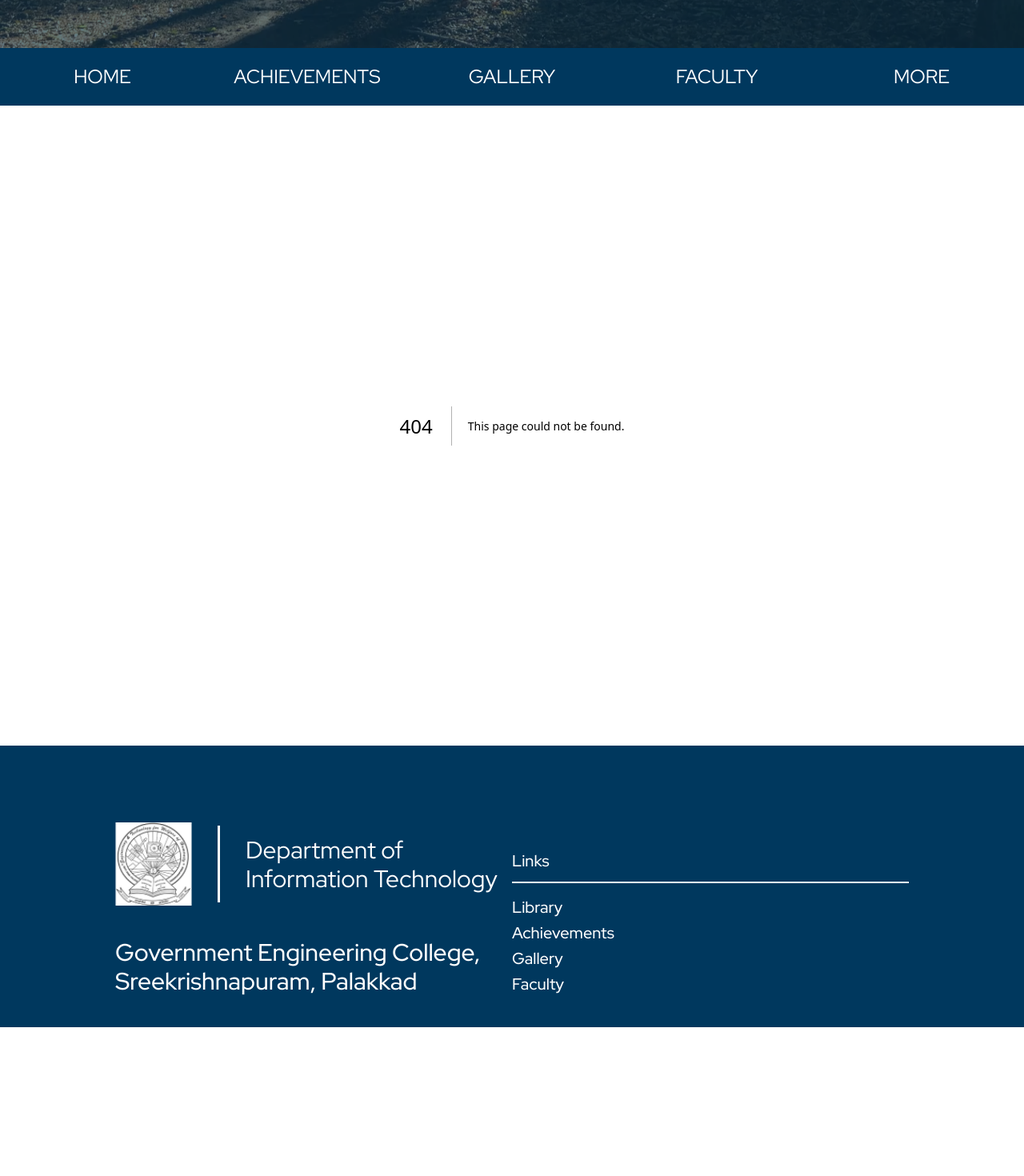
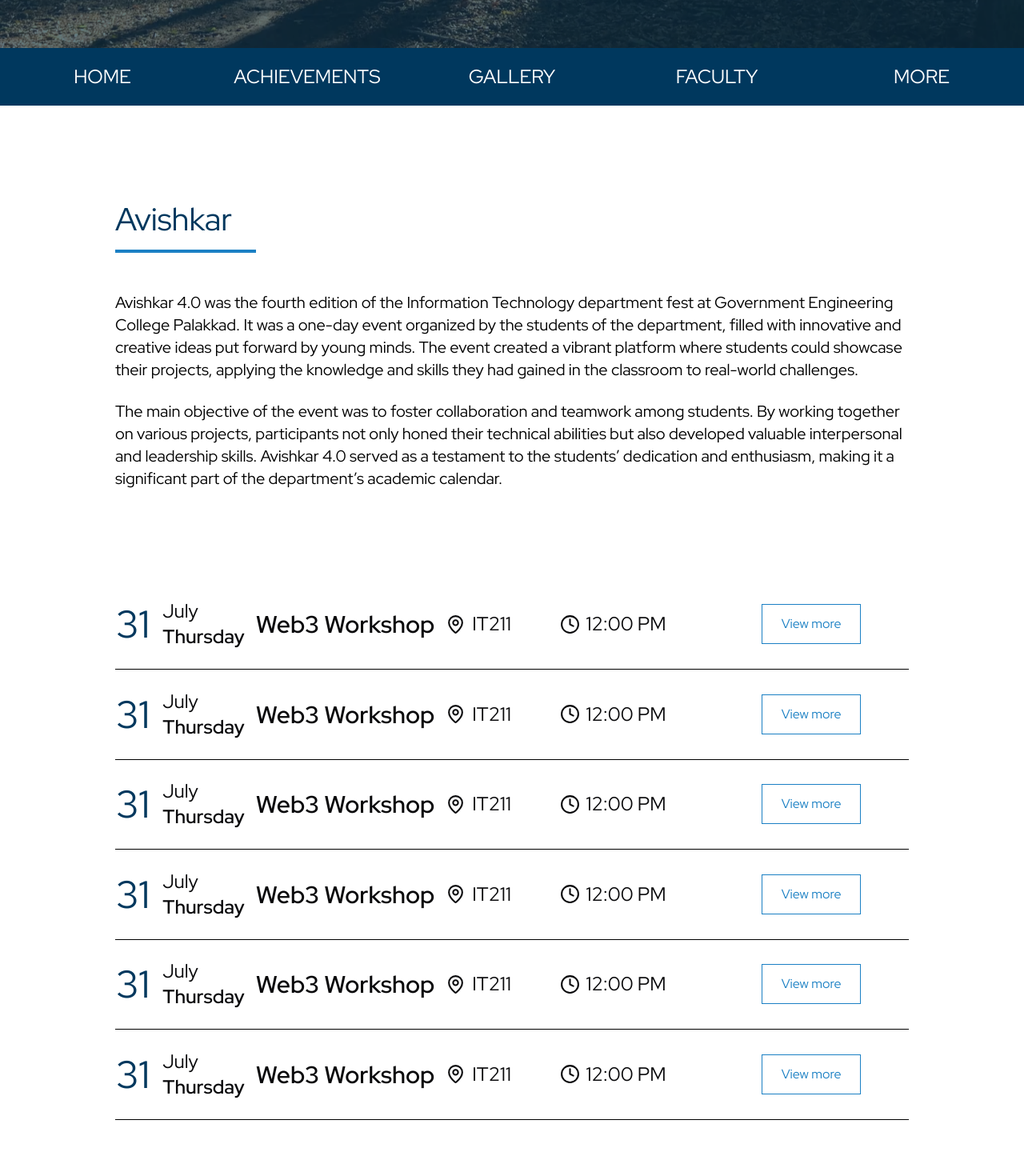
Before and after one commit to anima-regem/it-dept, a Next.js app: page /avishkar in a window 1280 px wide. Before the commit this address had no page. Shown: the part 740-2210 px from the top of the page at 80% size. Before the commit the page ends 2024 px from the top, so only its background shows below. Built offline with nearby package versions, Linux system fonts and the light colour scheme.

Commit message:
added avishkar page

```diff
--- /dev/null
+++ b/src/app/avishkar/page.tsx
@@ -0,0 +1,38 @@
+import CalenderCard from '@/components/calender-card'
+import React from 'react'
+
+const page = () => {
+    return (
+        <div>
+            <div className="px-7 py-28 lg:px-36">
+                <h2 className=" text-[40px] text-[#00385E]">
+                    Avishkar
+                </h2>
+                <div className=" w-36 lg:w-44 h-1 bg-[#1B80C4] mt-2" />
+
+                <div className=" mt-12">
+                    <p className=" text-black text-xl">
+                        Avishkar 4.0 was the fourth edition of the Information Technology department fest at Government Engineering College Palakkad. It was a one-day event organized by the students of the department, filled with innovative and creative ideas put forward by young minds. The event created a vibrant platform where students could showcase their projects, applying the knowledge and skills they had gained in the classroom to real-world challenges.
+                    </p>
+                    <br />
+                    <p className=" text-black text-xl">
+                        The main objective of the event was to foster collaboration and teamwork among students. By working together on various projects, participants not only honed their technical abilities but also developed valuable interpersonal and leadership skills. Avishkar 4.0 served as a testament to the students’ dedication and enthusiasm, making it a significant part of the department’s academic calendar.
+                    </p>
+                </div>
+            </div>
+
+
+
+            <div className="px-7 pb-28 lg:px-36 flex flex-col">
+                <CalenderCard />
+                <CalenderCard />
+                <CalenderCard />
+                <CalenderCard />
+                <CalenderCard />
+                <CalenderCard />
+            </div>
+        </div>
+    )
+}
+
+export default page
```
Also changed, not shown: 2 other files (tests, documents, lock files or other folders).
